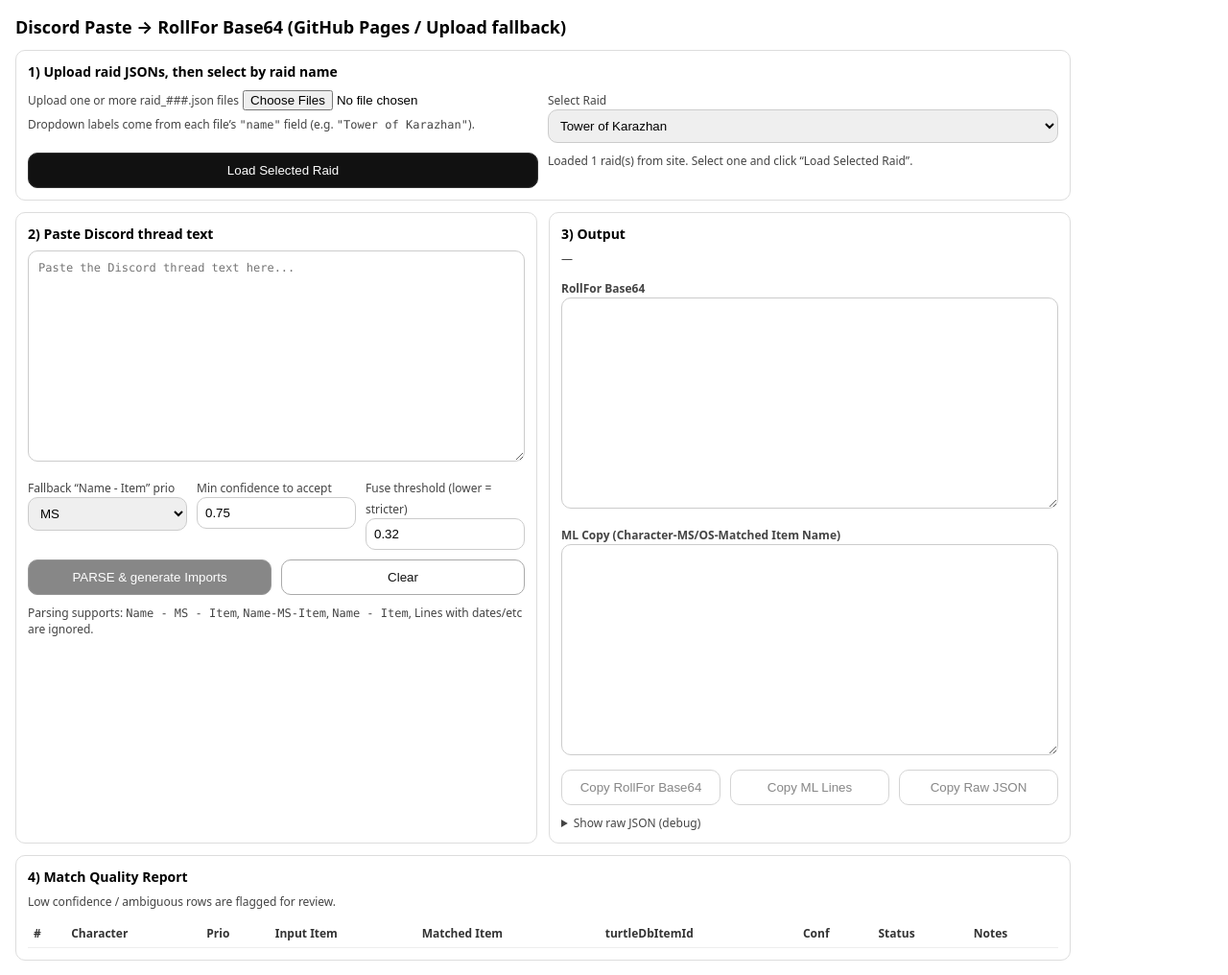
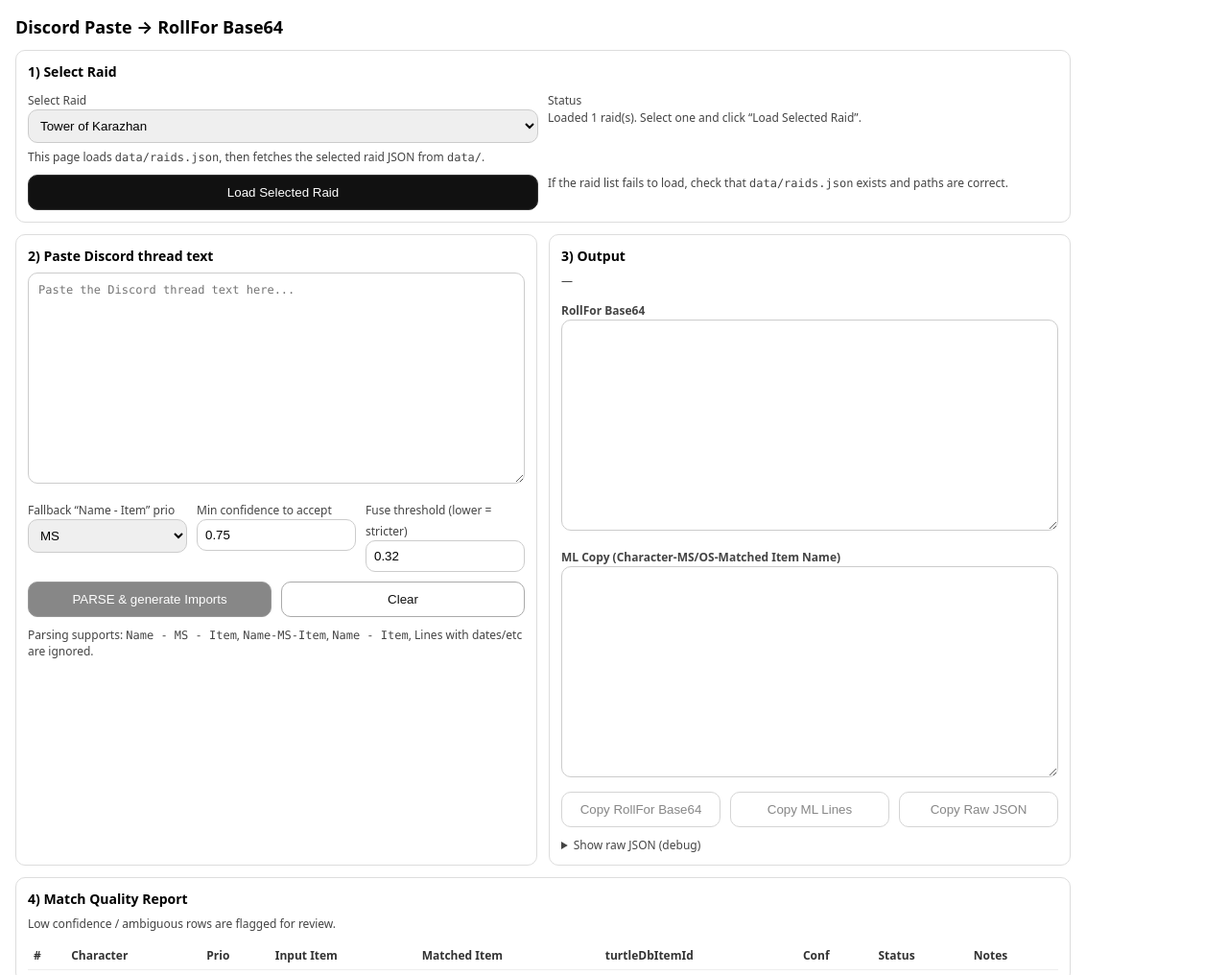
Before and after one commit to dioaffo/dioaffo.github.io, a plain HTML site: page index.html in a window 1280 px wide. Shown: the top 1016 px of the page at 96% size. Drawn offline with nearby package versions, Linux system fonts and the light colour scheme.

Commit message:
removed file upload function. replaced with hosted files

```diff
--- a/index.html
+++ b/index.html
@@ -56,35 +56,37 @@
   </style>
 </head>
 <body>
-  <h1>Discord Paste → RollFor Base64 (GitHub Pages / Upload fallback)</h1>
+  <h1>Discord Paste → RollFor Base64</h1>
 
   <div class="card">
-    <h2>1) Upload raid JSONs, then select by raid name</h2>
+    <h2>1) Select Raid </h2>
 
     <div class="controls2">
       <div>
-        <label class="small">Upload one or more raid_###.json files</label>
-        <input id="raidFiles" type="file" accept=".json,application/json" multiple />
+        <label class="small">Select Raid</label>
+        <select id="raidSelect" disabled>
+          <option value="">Loading raid list…</option>
+        </select>
         <div class="small" style="margin-top:6px">
-          Dropdown labels come from each file’s <span class="mono">"name"</span> field (e.g. <span class="mono">"Tower of Karazhan"</span>).
+          This page loads <span class="mono">data/raids.json</span>, then fetches the selected raid JSON from <span class="mono">data/</span>.
         </div>
       </div>
 
       <div>
-        <label class="small">Select Raid</label>
-        <select id="raidSelect" disabled>
-          <option value="">Loading raids…</option>
-        </select>
+        <label class="small">Status</label>
+        <div class="small" id="raidStatus">Loading…</div>
       </div>
     </div>
 
     <div style="margin-top:10px" class="controls2">
       <button id="loadSelectedRaidBtn" disabled>Load Selected Raid</button>
-      <div class="small" id="raidStatus">No raids uploaded.</div>
+      <div class="small">
+        If the raid list fails to load, check that <span class="mono">data/raids.json</span> exists and paths are correct.
+      </div>
     </div>
   </div>
 
-  <div class="row" style="margin-top:12px">
+<div class="row" style="margin-top:12px">
     <div class="card">
       <h2>2) Paste Discord thread text</h2>
       <textarea id="discordInput" placeholder="Paste the Discord thread text here..."></textarea>
@@ -495,57 +497,11 @@
       }
     }
 
+    // -----------------------------
+    // Raid list + dropdown (hosted)
+    // -----------------------------
+    const MANIFEST_PATH = "data/raids.json";
 
-    // -----------------------------
-    // Hosted mode (GitHub Pages): load manifest + raid JSON via fetch
-    // -----------------------------
-    async function loadRaidManifest(manifestPath = "data/raids.json") {
-      const res = await fetch(manifestPath, { cache: "no-store" });
-      if (!res.ok) throw new Error(`Manifest fetch failed: ${res.status} ${res.statusText}`);
-      const data = await res.json();
-      if (!Array.isArray(data)) throw new Error("Manifest must be a JSON array.");
-      return data;
-    }
-
-    async function fetchRaidJson(path) {
-      const res = await fetch(path, { cache: "no-store" });
-      if (!res.ok) throw new Error(`Raid fetch failed (${path}): ${res.status} ${res.statusText}`);
-      return await res.json();
-    }
-
-    async function populateRaidsFromSite() {
-      const status = el("raidStatus");
-      status.textContent = "Loading raid list from site…";
-      status.className = "small";
-
-      // Recordkeeping: treat this as the "session load date" if not using uploads
-      UPLOAD_DATE_STR = formatUploadDate(new Date());
-
-      RAID_MAP.clear();
-      RAID_NAME = null;
-      RAID_ITEMS = null;
-      FUSE = null;
-      el("runBtn").disabled = true;
-
-      const list = await loadRaidManifest("data/raids.json");
-
-      for (const r of list) {
-        if (typeof r?.id !== "number" || !r?.name || !r?.path) continue;
-        RAID_MAP.set(`${r.id}|${r.name}`, { id: r.id, name: r.name, path: r.path, items: null });
-      }
-
-      refreshRaidDropdown();
-
-      if (RAID_MAP.size === 0) {
-        status.textContent = "No raids found in data/raids.json. (Upload still works.)";
-        status.className = "small warn";
-      } else {
-        status.textContent = `Loaded ${RAID_MAP.size} raid(s) from site. Select one and click “Load Selected Raid”.`;
-      }
-    }
-// -----------------------------
-    // Raid upload + dropdown
-    // -----------------------------
     function raidKey(r) { return `${r.id}|${r.name}`; }
 
     function parseRaidJson(raidJson) {
@@ -565,13 +521,25 @@
       return { id, name, items };
     }
 
+    async function fetchJson(path) {
+      const res = await fetch(path, { cache: "no-store" });
+      if (!res.ok) throw new Error(`Fetch failed (${path}): ${res.status} ${res.statusText}`);
+      return await res.json();
+    }
+
+    async function loadRaidManifest() {
+      const list = await fetchJson(MANIFEST_PATH);
+      if (!Array.isArray(list)) throw new Error("Manifest must be a JSON array.");
+      return list;
+    }
+
     function refreshRaidDropdown() {
       const sel = el("raidSelect");
       sel.innerHTML = "";
 
       if (RAID_MAP.size === 0) {
         sel.disabled = true;
-        sel.innerHTML = `<option value="">Load from site or upload files…</option>`;
+        sel.innerHTML = `<option value="">No raids found</option>`;
         el("loadSelectedRaidBtn").disabled = true;
         return;
       }
@@ -580,7 +548,7 @@
       for (const r of raids) {
         const opt = document.createElement("option");
         opt.value = raidKey(r);
-        opt.textContent = r.name; // display name
+        opt.textContent = r.name; // label
         sel.appendChild(opt);
       }
 
@@ -588,13 +556,13 @@
       el("loadSelectedRaidBtn").disabled = false;
     }
 
-    el("raidFiles").addEventListener("change", async () => {
+    async function initRaidList() {
+      // For recordkeeping: treat "upload date" as "run date" in hosted mode
+      UPLOAD_DATE_STR = formatUploadDate(new Date());
+
       const status = el("raidStatus");
-      status.textContent = "Reading raid files…";
+      status.textContent = "Loading raid list…";
       status.className = "small";
-
-      // Set upload date once per upload action
-      UPLOAD_DATE_STR = formatUploadDate(new Date());
 
       RAID_MAP.clear();
       RAID_NAME = null;
@@ -602,24 +570,22 @@
       FUSE = null;
       el("runBtn").disabled = true;
 
-      const files = Array.from(el("raidFiles").files || []);
-      try {
-        for (const f of files) {
-          const text = await f.text();
-          const json = JSON.parse(text);
-          const parsed = parseRaidJson(json);
-          RAID_MAP.set(raidKey(parsed), parsed);
-        }
+      const list = await loadRaidManifest();
 
-        refreshRaidDropdown();
-        status.textContent = `Uploaded ${RAID_MAP.size} raid file(s). Select one and click “Load Selected Raid”. (Upload date: ${UPLOAD_DATE_STR})`;
-      } catch (e) {
-        status.textContent = `Error reading raid JSON: ${e?.message ?? e}`;
-        status.className = "small warn";
-        RAID_MAP.clear();
-        refreshRaidDropdown();
+      for (const r of list) {
+        if (!r || typeof r.id !== "number" || !r.name || !r.path) continue;
+        // Store path; load items lazily on selection
+        RAID_MAP.set(`${r.id}|${r.name}`, { id: r.id, name: r.name, path: r.path, items: null });
       }
-    });
+
+      refreshRaidDropdown();
+
+      if (RAID_MAP.size === 0) {
+        status.textContent = `No raids found in ${MANIFEST_PATH}.`;
+      } else {
+        status.textContent = `Loaded ${RAID_MAP.size} raid(s). Select one and click “Load Selected Raid”.`;
+      }
+    }
 
     el("loadSelectedRaidBtn").addEventListener("click", async () => {
       const status = el("raidStatus");
@@ -638,16 +604,10 @@
         const threshold = Number(el("fuseThreshold").value);
         const raid = RAID_MAP.get(key);
 
-        // Hosted-mode raids store {path, items:null} until selected.
-        if (!raid.items && raid.path) {
-          const json = await fetchRaidJson(raid.path);
-          const parsed = parseRaidJson(json);
+        if (!raid.items) {
+          const raidJson = await fetchJson(raid.path);
+          const parsed = parseRaidJson(raidJson);
           raid.items = parsed.items;
-          // keep raid.name/id/path from manifest
-        }
-
-        if (!raid.items || !raid.items.length) {
-          throw new Error("Raid has no items (did the JSON have raidItems?).");
         }
 
         RAID_NAME = raid.name;
@@ -659,13 +619,12 @@
 
         el("runBtn").disabled = false;
       } catch (e) {
-        status.textContent = `Error loading raid: ${e?.message ?? e}`;
+        status.textContent = `Error: ${e?.message ?? e}`;
         status.className = "small warn";
       }
     });
 
-
-    // -----------------------------
+// -----------------------------
     // Run / Clear / Copy
     // -----------------------------
     el("clearBtn").addEventListener("click", () => {
@@ -730,23 +689,13 @@
       if (ok) alert("Copied ML lines.");
     });
 
-    // -----------------------------
-    // Auto: on GitHub Pages, load from site; when opened via file://, uploads still work
-    // -----------------------------
-    (async () => {
-      const proto = window.location.protocol;
-      if (proto === "http:" || proto === "https:") {
-        try {
-          await populateRaidsFromSite();
-        } catch (e) {
-          el("raidStatus").textContent = `Could not load from site (upload still works): ${e?.message ?? e}`;
-          el("raidStatus").className = "small warn";
-          refreshRaidDropdown();
-        }
-      } else {
-        el("raidStatus").textContent = "Local mode detected (file://) — fetch() is blocked by the browser, so use uploads.";
-      }
-    })();
+    // Kick off hosted raid list
+    initRaidList().catch(err => {
+      const status = el("raidStatus");
+      status.textContent = `Could not load ${MANIFEST_PATH}: ${err?.message ?? err}`;
+      status.className = "small warn";
+      refreshRaidDropdown();
+    });
 </script>
 </body>
 </html>
```
